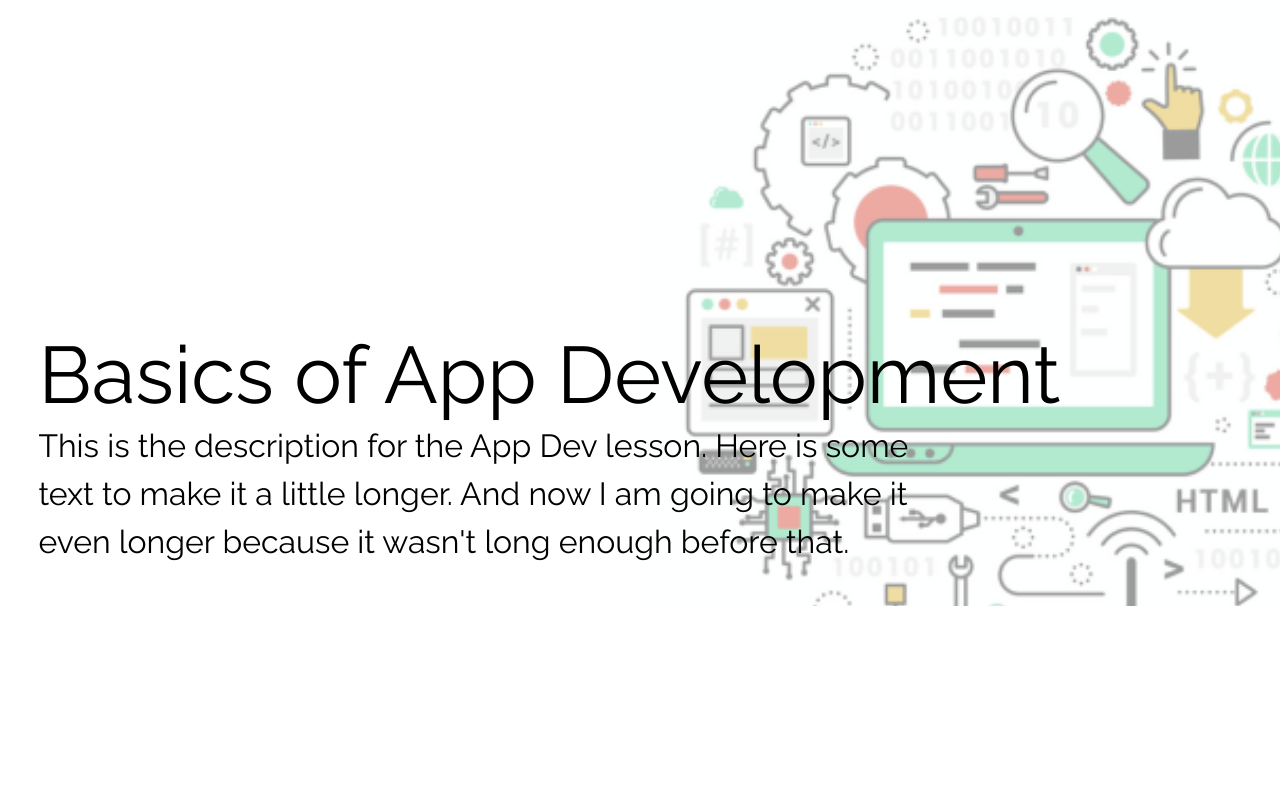
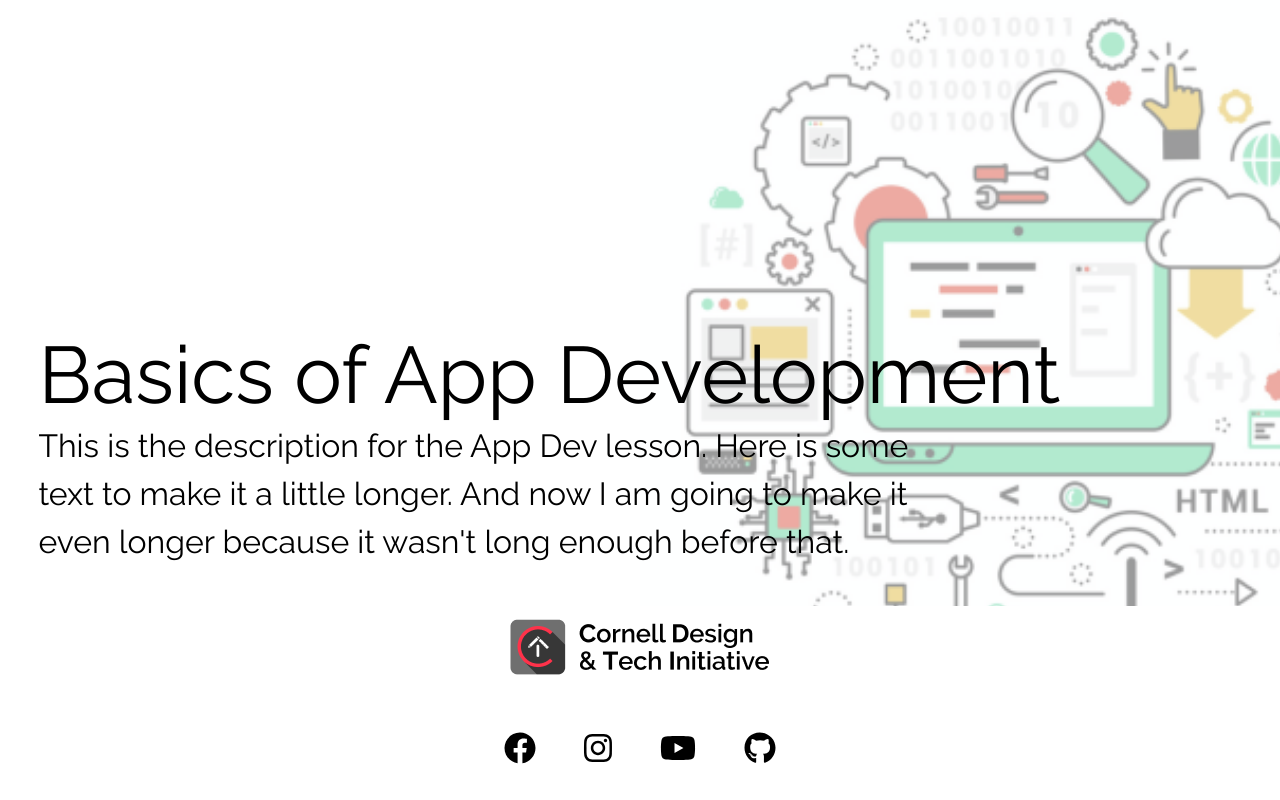
Before and after one commit to cornell-dti/scratch-squad, a React (Create React App) app: page /appdev in a window 1280 px wide. Shown: the part 194-994 px from the top of the page. Before the commit the page ends 800 px from the top, so only its background shows below. Built offline with nearby package versions, Linux system fonts and the light colour scheme.

Commit message:
add footer (#9)

```diff
--- a/package.json
+++ b/package.json
@@ -3,6 +3,10 @@
   "version": "0.1.0",
   "private": true,
   "dependencies": {
+    "@fortawesome/fontawesome-svg-core": "^1.2.28",
+    "@fortawesome/free-brands-svg-icons": "^5.13.0",
+    "@fortawesome/free-solid-svg-icons": "^5.13.0",
+    "@fortawesome/react-fontawesome": "^0.1.9",
     "@testing-library/jest-dom": "^4.2.4",
     "@testing-library/react": "^9.3.2",
     "@testing-library/user-event": "^7.1.2",
--- a/src/App.tsx
+++ b/src/App.tsx
@@ -1,4 +1,6 @@
 import React from 'react';
+import { library } from '@fortawesome/fontawesome-svg-core';
+import { fab } from '@fortawesome/free-brands-svg-icons';
 import './App.css';
 import {
   BrowserRouter as Router,
@@ -9,6 +11,8 @@ import Home from './pages/Home';
 import Scratch from './pages/Scratch';
 import Business from './pages/Business';
 import AppDev from './pages/AppDev';
+
+library.add(fab);
 
 function App() {
   return (
--- /dev/null
+++ b/src/components/Footer.tsx
@@ -0,0 +1,26 @@
+import React from 'react';
+import { FontAwesomeIcon } from '@fortawesome/react-fontawesome';
+import DTILogo from '../assets/dti_dark.png';
+import styles from '../styles/Footer.module.css';
+
+export default (): React.ReactElement => (
+  <div className={styles.footer}>
+    <a href="https://cornelldti.org/">
+      <img src={DTILogo} alt="Cornell Design & Tech Initiative" />
+    </a>
+    <div className={styles.links}>
+      <a href="https://www.facebook.com/cornelldti">
+        <FontAwesomeIcon icon={['fab', 'facebook']} />
+      </a>
+      <a href="https://www.instagram.com/cornelldti">
+        <FontAwesomeIcon icon={['fab', 'instagram']} />
+      </a>
+      <a href="https://www.youtube.com/channel/UCjLyT3n4RdidDDnWn4GDBEA">
+        <FontAwesomeIcon icon={['fab', 'youtube']} />
+      </a>
+      <a href="https://www.github.com/cornell-dti">
+        <FontAwesomeIcon icon={['fab', 'github']} />
+      </a>
+    </div>
+  </div>
+);
--- a/src/components/Nav.tsx
+++ b/src/components/Nav.tsx
@@ -3,11 +3,11 @@ import logo from '../assets/dti.png';
 
 export default () => (
   <div className="navbar">
-    <img src={logo} alt="DTI Logo" id="logo" />
+    <a href="/"><img src={logo} alt="DTI Logo" id="logo" /></a>
     <div id="links">
       <a href="/">Contact Us</a>
       <a href="/">Meet the Team</a>
-      <a href="/">About DTI</a>
+      <a href="/">Home</a>
     </div>
   </div>
 );
--- a/src/pages/AppDev.tsx
+++ b/src/pages/AppDev.tsx
@@ -1,6 +1,7 @@
 import React from 'react';
 import InnerLesson from '../components/InnerLesson';
 import a3image from '../assets/a3image.png';
+import Footer from '../components/Footer';
 
 const appdevProps = {
   img: a3image,
@@ -11,10 +12,13 @@ const appdevProps = {
 };
 
 export default () => (
+  <>
     <InnerLesson
       img={appdevProps.img}
       title={appdevProps.title}
       description={appdevProps.description}
       lessons={appdevProps.lessons}
     />
+    <Footer />
+  </>
 );
--- a/src/pages/Business.tsx
+++ b/src/pages/Business.tsx
@@ -1,6 +1,7 @@
 import React from 'react';
 import InnerLesson from '../components/InnerLesson';
 import businessimage from '../assets/businessimage.png';
+import Footer from '../components/Footer';
 
 const businessProps = {
   img: businessimage,
@@ -11,10 +12,13 @@ const businessProps = {
 };
 
 export default () => (
+  <>
     <InnerLesson
       img={businessProps.img}
       title={businessProps.title}
       description={businessProps.description}
       lessons={businessProps.lessons}
     />
+    <Footer />
+  </>
 );
--- a/src/pages/Home.tsx
+++ b/src/pages/Home.tsx
@@ -6,6 +6,7 @@ import scratchimage from '../assets/scratchimage.png';
 import businessimage from '../assets/businessimage.png';
 import a3image from '../assets/a3image.png';
 import home from '../assets/home.png';
+import Footer from '../components/Footer';
 
 export default () => {
   const scratchDesc = `In this video series, we will walk you through how to use Scratch, a friendly block-based
@@ -34,6 +35,7 @@ export default () => {
         <Lesson img={businessimage} link="business" title="Extracurriculars with Business!" description={businessDesc} involvement={1} platform="laptop" />
         <Lesson img={a3image} link="appdev" title="Basics of App Development" description={appdevDesc} involvement={1} platform="laptop" />
       </div>
+      <Footer />
     </div>
   );
 };
--- a/src/pages/Scratch.tsx
+++ b/src/pages/Scratch.tsx
@@ -1,6 +1,7 @@
 import React from 'react';
 import InnerLesson from '../components/InnerLesson';
 import scratchimage from '../assets/scratchimage.png';
+import Footer from '../components/Footer';
 
 const scratchProps = {
   img: scratchimage,
@@ -22,10 +23,13 @@ const scratchProps = {
 };
 
 export default () => (
+  <>
     <InnerLesson
       img={scratchProps.img}
       title={scratchProps.title}
       description={scratchProps.description}
       lessons={scratchProps.lessons}
     />
+    <Footer />
+  </>
 );
--- /dev/null
+++ b/src/styles/Footer.module.css
@@ -0,0 +1,21 @@
+.footer {
+  text-align: center;
+  font-size: 2rem;
+}
+
+.footer .links {
+  margin: 1em 0;
+}
+
+.footer .links a {
+  margin: 0.75em;
+  color: black;
+}
+
+.footer .links a:visited {
+  color: black;
+}
+
+.footer .links a:hover {
+  opacity: 0.7;
+}
```
Also changed, not shown: src/assets/dti_dark.png (added), 1 other file (tests, documents, lock files or other folders). Lines whose indentation alone changed are shown as unchanged.
